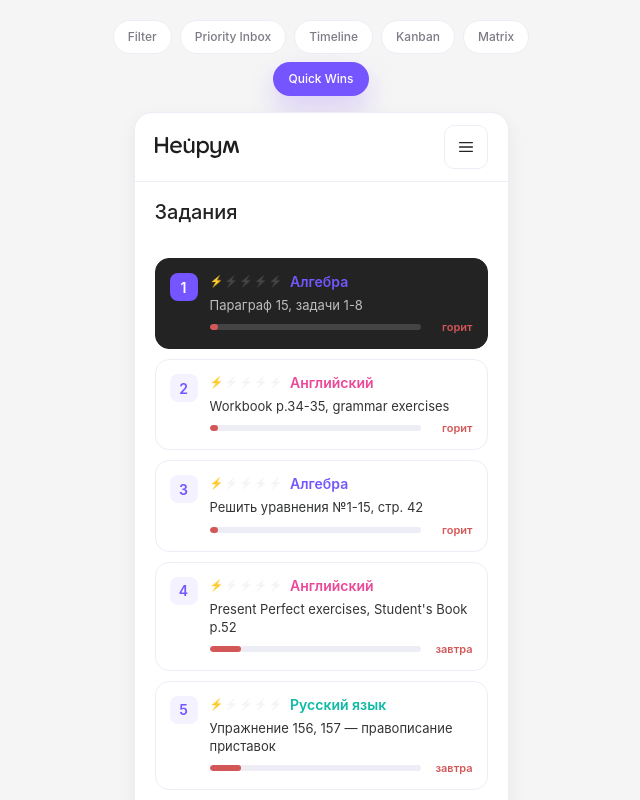
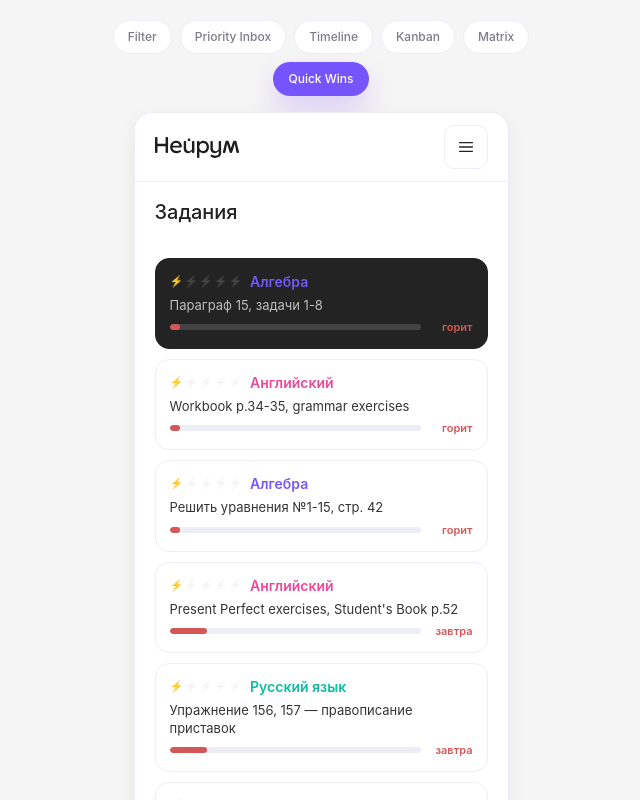
Before and after one commit to nikit34/neuroom-homework-density-prototypes, a React (Vite) app: page /neuroom-homework-density-prototypes/quick-wins in a window 1280 px wide. Shown: the top 800 px of the page, without its empty margins (319-959 px from the left). Built offline with nearby package versions, Linux system fonts and the light colour scheme.

Commit message:
Remove numbered ordering from Quick Wins cards

```diff
--- a/src/VariantQuickWins.tsx
+++ b/src/VariantQuickWins.tsx
@@ -136,11 +136,6 @@ export default function VariantQuickWins({
               className={`qw2-card ${isFirst ? "qw2-card--first" : ""}`}
               onClick={() => onSelect?.(task)}
             >
-              {/* Номер */}
-              <div className={`qw2-card__num ${isFirst ? "qw2-card__num--first" : ""}`}>
-                {index + 1}
-              </div>
-
               <div className="qw2-card__body">
                 {/* Строка 1: молнии + предмет */}
                 <div className="qw2-card__top">
```
